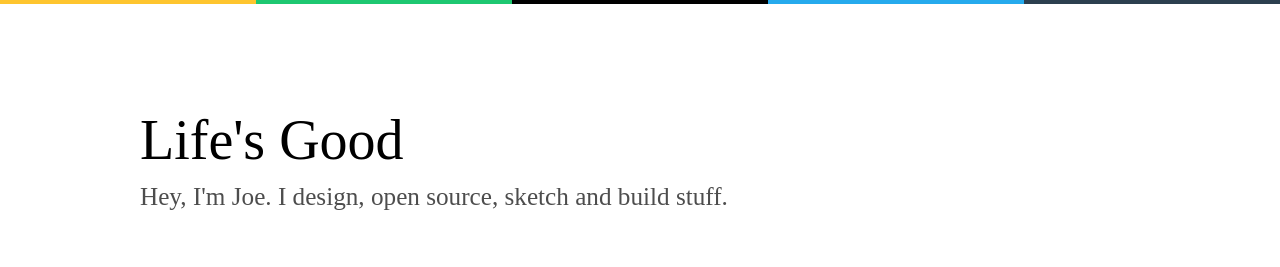
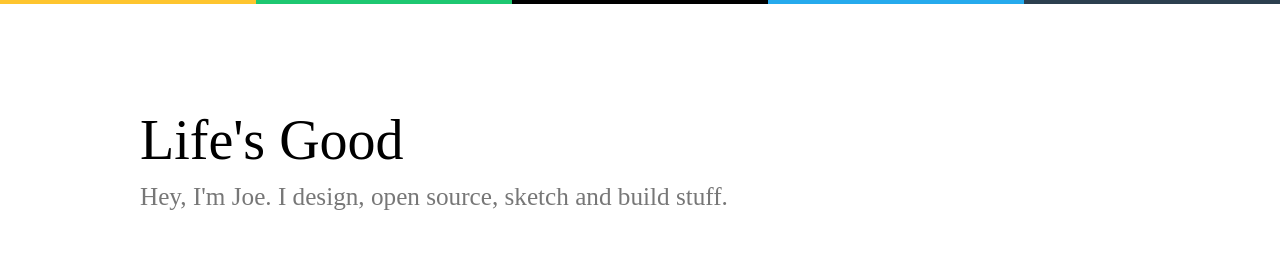
Before and after one commit to SHAHSHIVAM594/lifesgood, a plain HTML site: page index.html in a window 1280 px wide. Shown: the top 267 px of the page. Drawn offline with nearby package versions, Linux system fonts and the light colour scheme.

Commit message:
new colour on site-header info copy

```diff
--- a/sass/blocks/_site-header.scss
+++ b/sass/blocks/_site-header.scss
@@ -33,10 +33,10 @@
 
 	&__info {
 		font-family: $font-sans;
-		color: lighten($color-black, 30%);
+		color: #777;
 		font-size: 1.8em;
 		line-height: 1.7;
-		font-weight: 100;
+		font-weight: 300;
 
 		@include small {
 			font-size: 1.3em;
```
Also changed, not shown: css/main.css.
